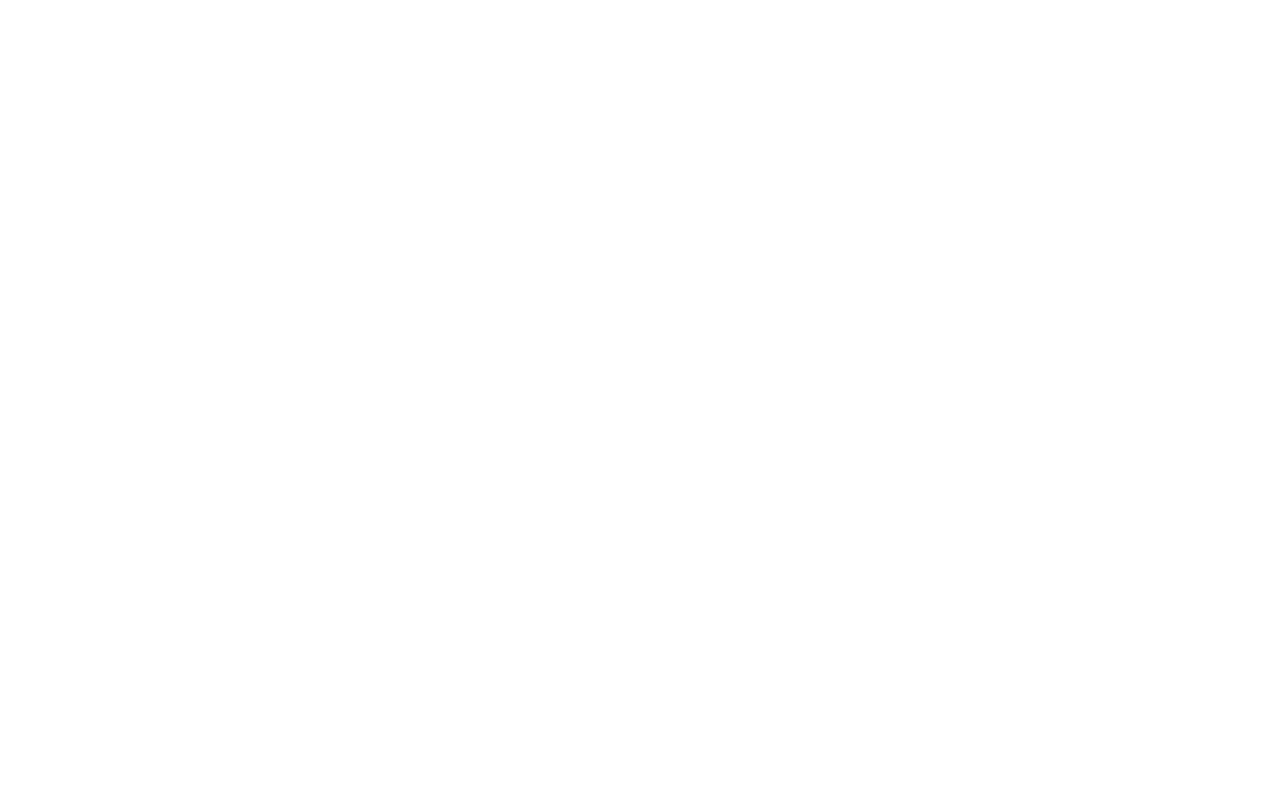
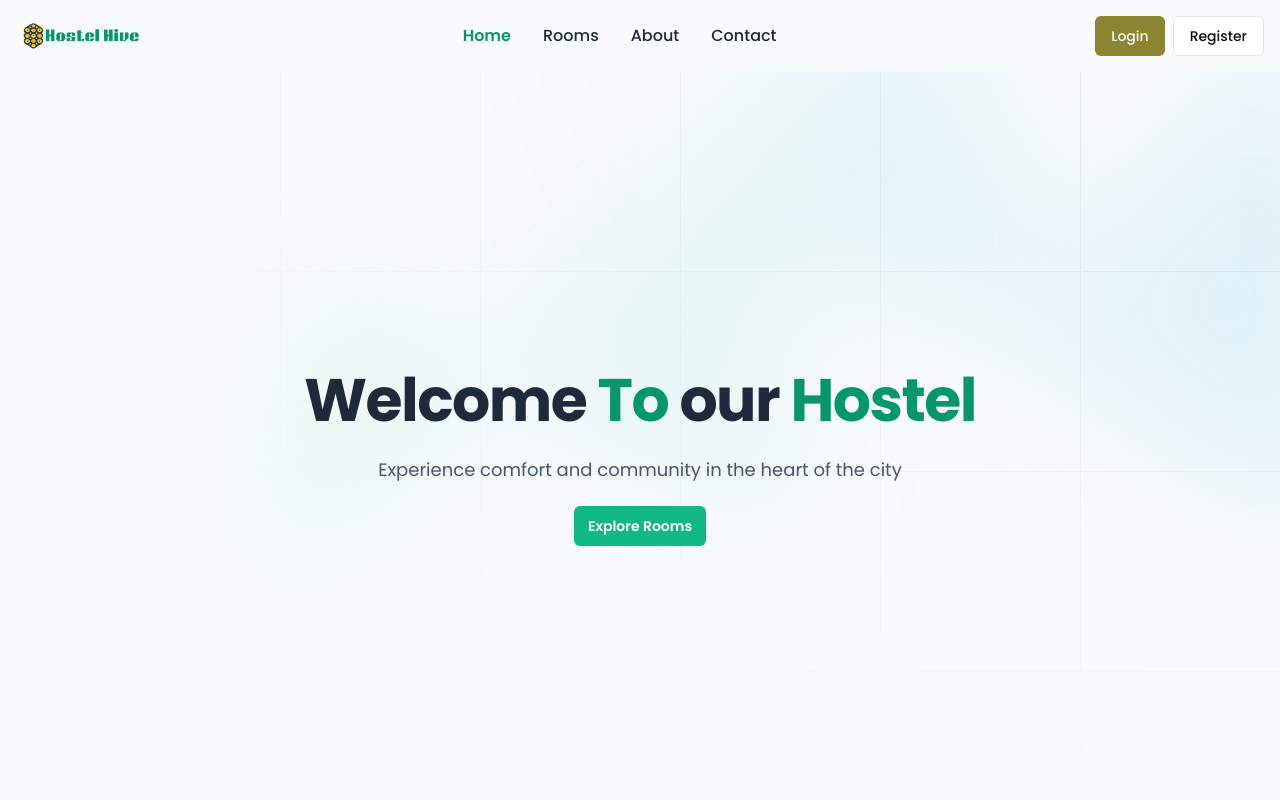
Before and after one commit to bisha21/Hostel_Management, a React (Vite) app in the folder client/: page / in a window 1280 px wide. Before the commit this address had no page. Shown: the top 800 px of the page. Built offline with nearby package versions, Linux system fonts and the light colour scheme.

Commit message:
wip: landing page

```diff
--- a/client/src/App.tsx
+++ b/client/src/App.tsx
@@ -20,7 +20,6 @@
 import NotificationPage from "./pages/auth-pages/notification/page";
 import DiningScheduleAdmin from "./pages/auth-pages/dining/page";
 import DiningScheduleView from "./pages/auth-pages/student-route/Dining";
-import ComplaintPage from "./pages/auth-pages/student-route/Complaint";
 import BookingPage from "./pages/auth-pages/bookings/page";
 import PaymentPage from "./pages/auth-pages/payment/page";
 import PaymentSuccess from "./pages/auth-pages/student-route/_components/PaymentSuccess";
@@ -30,7 +29,7 @@
 import ComplaintsPage from "./pages/auth-pages/complaints/page";
 import ProfilePage from "./pages/auth-pages/student-route/Profie";
 import NotificationsPage from "./pages/auth-pages/student-route/Notification";
-
+import LandingLayout from "./pages/no-auth/layout";
 function App() {
   return (
     <>
@@ -43,6 +42,15 @@
           <Route path="/verify/email" element={<VerifyEmailPage />} />
           <Route path="/change-password" element={<ChangePasswordPage />} />
           <Route path="/register" element={<RegisterPage />} />
+          {/* Home Page routes */}
+          <Route path="/" element={<LandingLayout />}>
+            <Route index element={<Home />} />
+            <Route path="/about" element={<About />} />
+            <Route path="/rooms" element={<Room />} />
+            <Route path="/rooms/:id" element={<RoomDetail />} />
+            <Route path="/contact" element={<Contact />} />
+          </Route>
+          {/* Admin Routes */}
           <Route
             path="/admin"
             element={
@@ -61,6 +69,7 @@
             <Route path="/admin/payment" element={<PaymentPage />} />
             <Route path="/admin/complaints" element={<ComplaintsPage />} />
           </Route>
+          {/* Student Routes */}
           <Route
             path="/student"
             element={
@@ -69,14 +78,12 @@
               </StudentProtectedRoute>
             }
           >
-            <Route index element={<Home />} />
-            <Route path="/student/rooms" element={<Room />} />
+            {/* <Route index element={<Home />} /> */}
+            <Route index element={<Room />} />
             <Route path="/student/attendance" element={<MarkAttendance />} />
             <Route path="/student/rooms/:id" element={<RoomDetail />} />
             <Route path="/student/contact" element={<Contact />} />
             <Route path="/student/dining" element={<DiningScheduleView />} />
-            <Route path="/student/about" element={<About />} />
-            <Route path="/student/complaint" element={<ComplaintPage />} />
             <Route
               path="/student/notifications"
               element={<NotificationsPage />}
--- a/client/src/api/queries/notification.query.ts
+++ b/client/src/api/queries/notification.query.ts
@@ -14,7 +14,11 @@
     },
   });
 };
-export const useFetchMyNotification = () => {
+export const useFetchMyNotification = ({
+  isAuthenticated,
+}: {
+  isAuthenticated: boolean;
+}) => {
   return useQuery({
     queryKey: ["notifications"],
     queryFn: async () => {
@@ -24,5 +28,6 @@
     onError: () => {
       toastTrigger("Failed to fetch notification", undefined, "error");
     },
+    enabled: isAuthenticated,
   });
 };
--- a/client/src/pages/auth-pages/student-route/Room.tsx
+++ b/client/src/pages/auth-pages/student-route/Room.tsx
@@ -19,7 +19,7 @@
 import { toastTrigger } from "../../../lib/utils";
 
 export default function Room() {
-  const { user } = useAuthContext();
+  const { user, isAuthenticated } = useAuthContext();
   const [isRoomConfirmed, setIsRoomConfirmed] = useState(false);
   const [userBooked, setUserBooked] = useState<TRoomResponse>(
     {} as TRoomResponse,
@@ -62,7 +62,7 @@
     return diffDays;
   };
 
-  return isRoomConfirmed && userBooked ? (
+  return isRoomConfirmed && userBooked && isAuthenticated ? (
     <div className="w-full bg-slate-50 min-h-screen">
       <div className="max-w-7xl mx-auto px-8 py-12">
         <div className="flex flex-col md:flex-row justify-between items-start md:items-center gap-4 mb-8">
@@ -344,15 +344,17 @@
     <div className="w-full bg-slate-50 min-h-screen">
       <div className="max-w-7xl mx-auto px-8 py-12">
         <h1 className="text-4xl mb-5 text-slate-800 font-medium">
-          Our Luxury Room!
+          Our Comfortable Room!
         </h1>
         <p className="text-slate-600 text-lg mb-10">
-          Cozy yet luxurious cabins, located right in the heart of the Italian
-          Dolomites. Imagine waking up to beautiful mountain views, spending
-          your days exploring the dark forests around, or just relaxing in your
-          private hot tub under the stars. Enjoy nature's beauty in your own
-          little home away from home. The perfect spot for a peaceful, calm
-          vacation. Welcome to paradise.
+          Cozy yet comfortable cabins, located right in the heart of the
+          Kathmandu Valley. Imagine waking up in a vibrant community of fellow
+          students, spending your days studying in our quiet common areas, or
+          unwinding in our recreational facilities after classes. Enjoy
+          convenient campus living with all essential amenities at your
+          fingertips. The perfect accommodation for your academic journey,
+          offering both privacy and community. Welcome to your home away from
+          home during your studies.
         </p>
       </div>
       <Filter />
--- a/client/src/pages/auth-pages/student-route/_components/Navbar.tsx
+++ b/client/src/pages/auth-pages/student-route/_components/Navbar.tsx
@@ -1,4 +1,4 @@
-import { Link, NavLink } from "react-router";
+import { Link, NavLink, useNavigate } from "react-router";
 import { useState, useEffect } from "react";
 import logo from "../../../../assets/image/logo3.png";
 import { Avatar } from "../../../../components/reusables/avatar";
@@ -25,6 +25,7 @@
   CardFooter,
 } from "../../../../components/ui/card";
 import { Badge } from "../../../../components/ui/badge";
+import { Button } from "../../../../components/ui/button";
 
 interface Notification {
   id: number;
@@ -38,16 +39,20 @@
   updatedAt: string;
 }
 
-interface NavItem {
-  title: string;
-  url: string;
-}
+// interface NavItem {
+//   title: string;
+//   url: string;
+// }
 
-const items: NavItem[] = [
-  {
-    title: "Home",
-    url: "/student",
-  },
+const Navbar = () => {
+  const { user, logout, isAuthenticated } = useAuthContext();
+  const { data } = useFetchMyNotification({ isAuthenticated });
+  const navigate = useNavigate();
+  const [notifications, setNotifications] = useState<Notification[]>([]);
+
+  const items = () => {
+    if (isAuthenticated && user.user_type === "student") {
+      return [
         {
           title: "Rooms",
           url: "/student/rooms",
@@ -60,20 +65,27 @@
           title: "Dining",
           url: "/student/dining",
         },
+      ];
+    }
+    return [
+      {
+        title: "Home",
+        url: "/",
+      },
+      {
+        title: "Rooms",
+        url: "/rooms",
+      },
       {
         title: "About",
-    url: "/student/about",
+        url: "/about",
       },
       {
         title: "Contact",
-    url: "/student/contact",
+        url: "/contact",
       },
     ];
-
-const Navbar = () => {
-  const { user, logout } = useAuthContext();
-  const { data } = useFetchMyNotification();
-  const [notifications, setNotifications] = useState<Notification[]>([]);
+  };
 
   useEffect(() => {
     if (data && data.data) {
@@ -116,6 +128,8 @@
         </NavLink>
         <div className="flex items-center md:order-2 space-x-3 md:space-x-3 rtl:space-x-reverse">
           {/* Notification Bell with Popover */}
+          {isAuthenticated ? (
+            <>
               <Popover>
                 <PopoverTrigger asChild>
                   <button className="p-2 rounded-full hover:bg-slate-200 focus:outline-none focus:ring-2 focus:ring-emerald-500 relative">
@@ -202,7 +216,10 @@
               >
                 <DropdownMenu>
                   <DropdownMenuTrigger>
-                <Avatar src={user.profile_picture || ""} name={user.username} />
+                    <Avatar
+                      src={user.profile_picture || ""}
+                      name={user.username}
+                    />
                   </DropdownMenuTrigger>
                   <DropdownMenuContent align="end">
                     <DropdownMenuItem className="focus:bg-emerald-400">
@@ -218,6 +235,19 @@
                   </DropdownMenuContent>
                 </DropdownMenu>
               </div>
+            </>
+          ) : (
+            <div className="flex gap-2">
+              <Button onClick={() => navigate("/login")}>Login</Button>
+              <Button
+                variant={"outline"}
+                className="hover:bg-emerald-600 hover:text-white"
+                onClick={() => navigate("/register")}
+              >
+                Register
+              </Button>
+            </div>
+          )}
 
           {/* Mobile menu button */}
           <button
@@ -252,7 +282,7 @@
           id="navbar-user"
         >
           <ul className="flex flex-col font-medium p-4 md:p-0 mt-4 border border-slate-100 rounded-lg md:space-x-8 rtl:space-x-reverse md:flex-row md:mt-0 md:border-0 bg-slate-50 md:bg-slate-50">
-            {items.map((item, index) => (
+            {items().map((item, index) => (
               <li key={index}>
                 <NavLink
                   to={item.url}
--- a/client/src/pages/auth-pages/student-route/_components/room/RoomCard.tsx
+++ b/client/src/pages/auth-pages/student-route/_components/room/RoomCard.tsx
@@ -1,10 +1,11 @@
 import { BookMarked, UsersIcon } from "lucide-react";
 import { Link } from "react-router";
 import { roomImage } from "../../../../../constants";
+import useAuthContext from "../../../../../hooks/useAuthContext";
 
 function RoomCard({ room }: { room: any }) {
   const { id, RoomNumber, Capacity, Status, Price } = room;
-
+  const { isAuthenticated } = useAuthContext();
   return (
     <div className="flex border bg-slate-300">
       <div className="flex-1 relative">
@@ -44,7 +45,7 @@
             <span>{Status}</span>
           </p>
           <Link
-            to={`/student/rooms/${id}`}
+            to={isAuthenticated ? `/student/rooms/${id}` : `/rooms/${id}`}
             className="border-l border-slate-200 py-4 px-6 inline-block hover:bg-sky-300 transition-all hover:text-slate-800"
           >
             Details & booking &rarr;
--- /dev/null
+++ b/client/src/pages/no-auth/layout.tsx
@@ -0,0 +1,15 @@
+import { Outlet } from "react-router";
+import Navbar from "../auth-pages/student-route/_components/Navbar";
+import Footer from "../auth-pages/student-route/_components/Footer";
+
+const Applayout = () => {
+  return (
+    <>
+      <Navbar />
+      <Outlet />
+      <Footer />
+    </>
+  );
+};
+
+export default Applayout;
```
Lines whose indentation alone changed are shown as unchanged.
